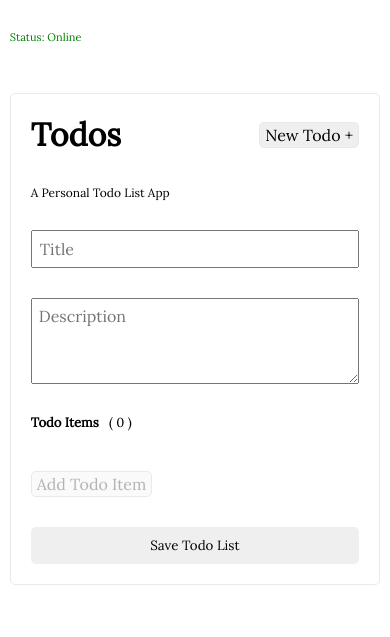
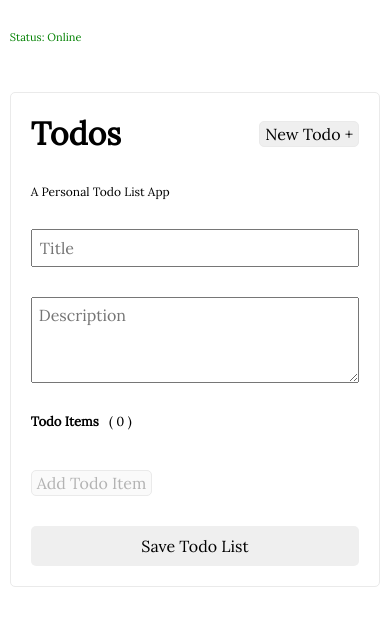
Before and after one commit to qobitech/react-template, a React (Vite) app: page / in a window 390 px wide. Shown: the top 637 px of the page. Built offline with nearby package versions, Linux system fonts and the light colour scheme.

Commit message:
feat: mobile responsiveness

```diff
--- a/src/pages/note-app/index.tsx
+++ b/src/pages/note-app/index.tsx
@@ -294,6 +294,9 @@ const TodoClass = styled.div`
     border: none;
     padding: 10px 5px;
     border-radius: 5px;
+    @media (max-width: 1200px) {
+      font-size: 16px;
+    }
   }
 `
 const HeaderClass = styled.div`
```
